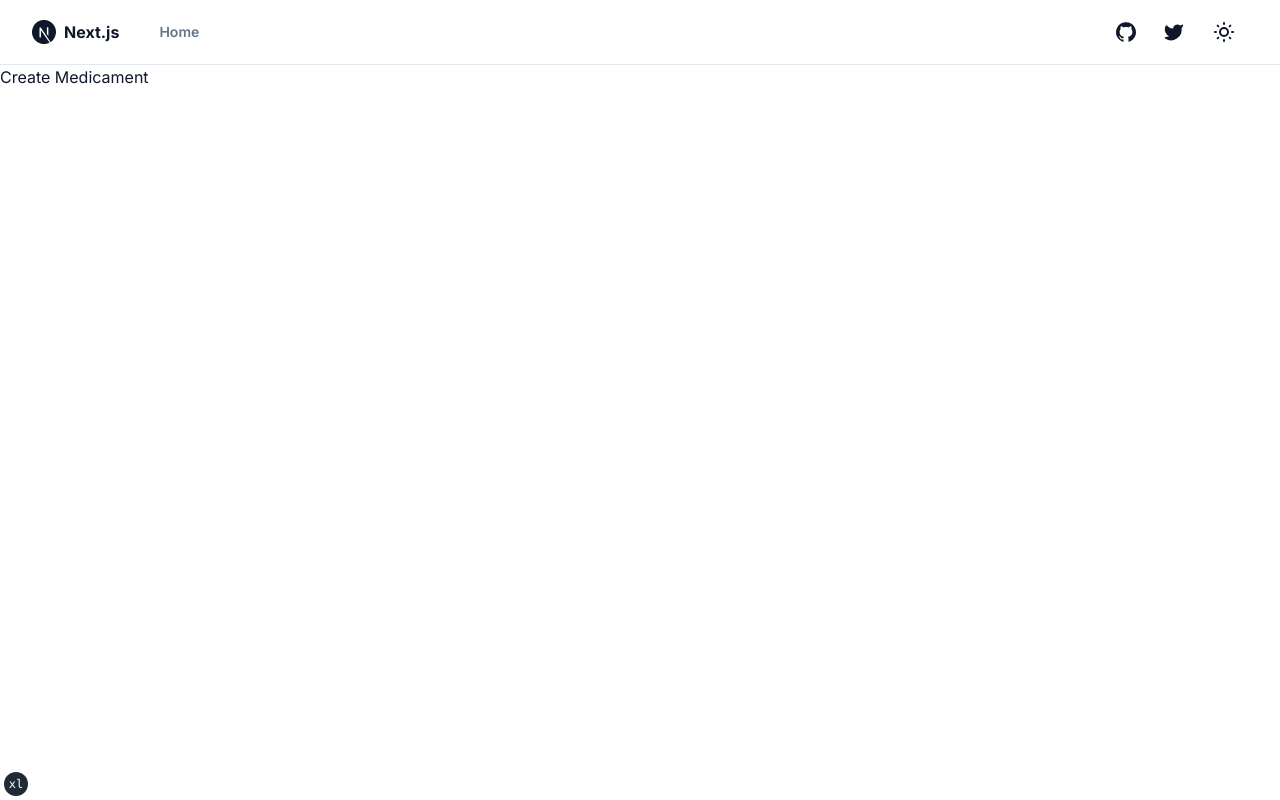
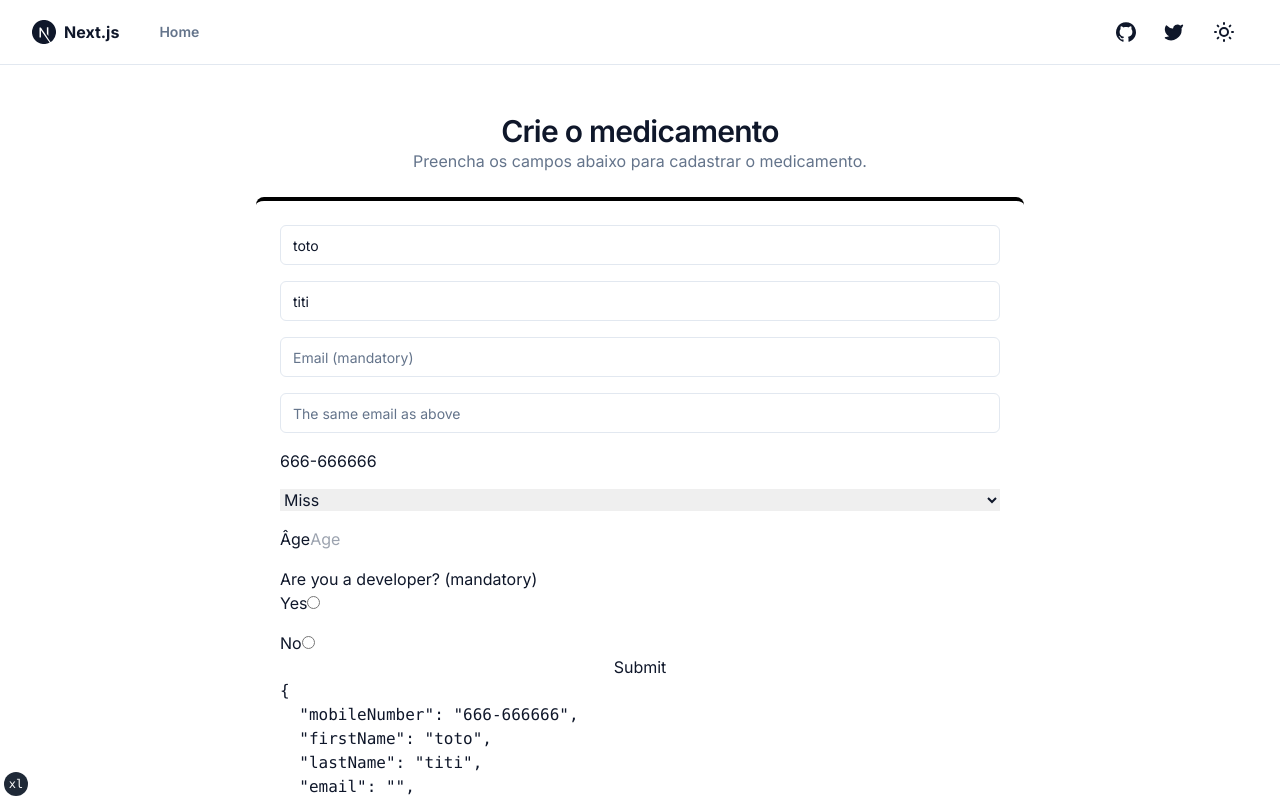
Before and after one commit to ocoiel/desafio-dynaccurate-frontend, a Next.js app: page /new in a window 1280 px wide. Shown: the top 800 px of the page. Built offline with nearby package versions, Linux system fonts and the light colour scheme.

Commit message:
feat: first look of form to create a med

```diff
--- a/app/new/page.tsx
+++ b/app/new/page.tsx
@@ -1,3 +1,212 @@
-export default async function CreateMedicament() {
-  return <div>Create Medicament</div>
+"use client"
+
+import { zodResolver } from "@hookform/resolvers/zod"
+import { useForm, type FieldError } from "react-hook-form"
+import { z } from "zod"
+
+import { Input } from "@/components/ui/input"
+
+// JSON.stringify(error) will not work, because of circulare structure. So we need this helper.
+const formatErrors = (errors: Record<string, FieldError>) =>
+  Object.keys(errors).map((key) => ({
+    key,
+    message: errors[key].message,
+  }))
+
+/* ---------- Some UI components ----------*/
+
+type AlertType = "error" | "warning" | "success"
+
+// Global Alert div.
+const Alert = ({ children, type }: { children: string; type: AlertType }) => {
+  const backgroundColor =
+    type === "error" ? "tomato" : type === "warning" ? "orange" : "powderBlue"
+
+  return <div style={{ padding: "0 10", backgroundColor }}>{children}</div>
 }
+
+// Use role="alert" to announce the error message.
+const AlertInput = ({ children }: { children: React.ReactNode }) =>
+  Boolean(children) ? (
+    <span role="alert" style={{ color: "tomato" }}>
+      {children}
+    </span>
+  ) : null
+
+/* ---------- Zod schema et TS type ----------*/
+
+const titles = ["Mr", "Mrs", "Miss", "Dr"] as const // as const is mandatory to get litteral types in UserType.
+
+// Describe the correctness of data's form.
+const userSchema = z
+  .object({
+    firstName: z.string().max(36),
+    lastName: z
+      .string()
+      .min(1, { message: "The lastName is required." })
+      .max(36),
+    mobileNumber: z.string().min(10).max(13).optional(),
+    email: z
+      .string()
+      .min(1, "The email is required.")
+      .email({ message: "The email is invalid." }),
+    confirmEmail: z.string().min(1, "The email is required."),
+    // At first, no option radio are checked so this is null. So the error is "Expected string, received null".
+    // So we need to accept first string or null, in order to apply refine to set a custom message.
+    isDeveloper: z.union([z.string(), z.null()]).refine((val) => val !== null, {
+      message: "Please, make a choice!",
+    }),
+    title: z.enum(titles),
+    age: z
+      .number({ invalid_type_error: "Un nombre est attendu" })
+      .int()
+      .refine((val) => val >= 18, { message: "Vous devez être majeur" }),
+  })
+  // The refine method is used to add custom rules or rules over multiple fields.
+  .refine((data) => data.email === data.confirmEmail, {
+    message: "Emails don't match.",
+    path: ["confirmEmail"], // Set the path of this error on the confirmEmail field.
+  })
+
+// Infer the TS type according to the zod schema.
+type UserType = z.infer<typeof userSchema>
+
+export default function CreateMedicament() {
+  const {
+    register,
+    handleSubmit,
+    watch,
+    formState: { errors, isSubmitting, isSubmitted, isDirty, isValid },
+  } = useForm<UserType>({
+    mode: "onChange",
+    resolver: zodResolver(userSchema), // Configuration the validation with the zod schema.
+    defaultValues: {
+      isDeveloper: undefined,
+      mobileNumber: "666-666666",
+      firstName: "toto",
+      lastName: "titi",
+      email: "",
+      confirmEmail: "",
+      title: "Miss",
+    },
+  })
+
+  // The onSubmit function is invoked by RHF only if the validation is OK.
+  const onSubmit = (user: UserType) => {
+    console.log("dans onSubmit", user)
+  }
+
+  return (
+    <div className="mb-4 p-4">
+      <h2 className="mt-8 scroll-m-20 text-center text-3xl font-semibold tracking-tight">
+        Crie o medicamento
+      </h2>
+      <p className="text-center text-base text-slate-500 dark:text-slate-400">
+        Preencha os campos abaixo para cadastrar o medicamento.
+      </p>
+
+      {Boolean(Object.keys(errors)?.length) && (
+        <Alert type="error">There are errors in the form.</Alert>
+      )}
+
+      <form
+        onSubmit={handleSubmit(onSubmit)}
+        className="m-6 flex max-w-3xl flex-col rounded-lg border-t-4 border-black bg-white p-6 dark:border-white dark:bg-neutral-900 md:mx-auto"
+        noValidate
+      >
+        {/* use aria-invalid to indicate field contain error for accessiblity reasons. */}
+        <div className="flex w-full flex-col space-y-4">
+          <Input
+            type="text"
+            placeholder="First name is not mandatory"
+            {...register("firstName")}
+            aria-invalid={Boolean(errors.firstName)}
+          />
+          <AlertInput>{errors?.firstName?.message}</AlertInput>
+
+          <Input
+            type="text"
+            placeholder="Last name (mandatory)"
+            {...register("lastName")}
+            aria-invalid={Boolean(errors.lastName)}
+          />
+          <AlertInput>{errors?.lastName?.message}</AlertInput>
+
+          <Input
+            type="text"
+            placeholder="Email (mandatory)"
+            {...register("email")}
+            aria-invalid={Boolean(errors.email)}
+          />
+          <AlertInput>{errors?.email?.message}</AlertInput>
+
+          <Input
+            type="text"
+            placeholder="The same email as above"
+            {...register("confirmEmail")}
+            aria-invalid={Boolean(errors.confirmEmail)}
+          />
+          <AlertInput>{errors?.confirmEmail?.message}</AlertInput>
+
+          <input
+            type="tel"
+            placeholder="Mobile number (mandatory)"
+            {...register("mobileNumber")}
+            aria-invalid={Boolean(errors.mobileNumber)}
+          />
+          <AlertInput>{errors?.mobileNumber?.message}</AlertInput>
+
+          <select {...register("title")} aria-invalid={Boolean(errors.title)}>
+            {titles.map((elt) => (
+              <option key={elt} value={elt}>
+                {elt}
+              </option>
+            ))}
+          </select>
+
+          <label>
+            Âge
+            <input
+              type="number"
+              placeholder="Age"
+              {...register("age", { valueAsNumber: true })}
+              aria-invalid={Boolean(errors.age)}
+            />
+          </label>
+          <AlertInput>{errors?.age?.message}</AlertInput>
+
+          <div>
+            <p>Are you a developer? (mandatory)</p>
+            <label>
+              Yes
+              <input {...register("isDeveloper")} type="radio" value="Yes" />
+            </label>
+          </div>
+          <div>
+            <label>
+              No
+              <input {...register("isDeveloper")} type="radio" value="No" />
+            </label>
+          </div>
+          <AlertInput>{errors?.isDeveloper?.message}</AlertInput>
+        </div>
+
+        <input
+          type="submit"
+          title="koeeee"
+          disabled={isSubmitting || !isValid}
+        />
+        <pre>{JSON.stringify(formatErrors, null, 2)}</pre>
+        <pre>{JSON.stringify(watch(), null, 2)}</pre>
+        <pre>
+          formState ={" "}
+          {JSON.stringify(
+            { isSubmitting, isSubmitted, isDirty, isValid },
+            null,
+            2
+          )}
+        </pre>
+      </form>
+    </div>
+  )
+}
--- a/package.json
+++ b/package.json
@@ -37,7 +37,7 @@
     "sharp": "^0.31.3",
     "tailwind-merge": "^1.12.0",
     "tailwindcss-animate": "^1.0.5",
-    "zod": "link:@hookform/resolvers/zod"
+    "zod": "^3.21.4"
   },
   "devDependencies": {
     "@ianvs/prettier-plugin-sort-imports": "^3.7.1",
```
Also changed, not shown: 1 other file (tests, documents, lock files or other folders).
